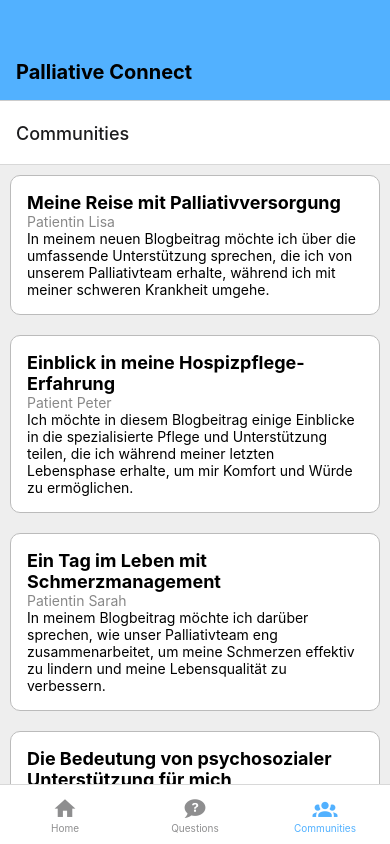
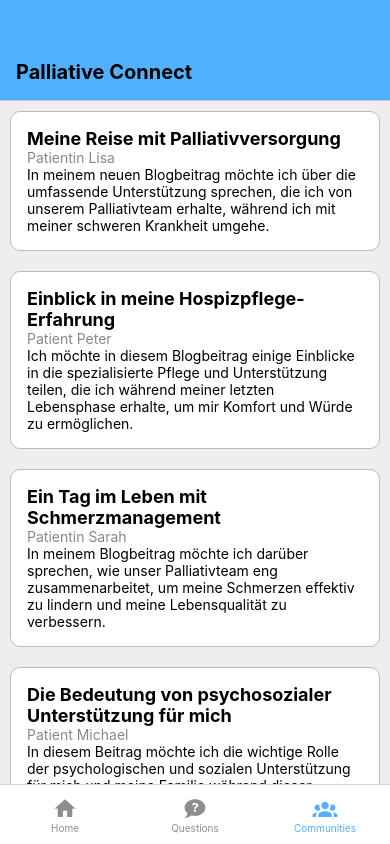
Before and after one commit to simon-metzler/palliative-connect, a React Native app: screen /Communities in a window 390 px wide. Built offline with nearby package versions, Linux system fonts and the light colour scheme.

Commit message:
implemented navigation system

```diff
--- a/components/bottom-tabs.js
+++ b/components/bottom-tabs.js
@@ -1,9 +1,10 @@
 import  { StyleSheet } from 'react-native';
 import { createBottomTabNavigator } from '@react-navigation/bottom-tabs';
 import MaterialCommunityIcons from 'react-native-vector-icons/MaterialCommunityIcons';
-import Home from '../tabs/home';
-import Communities from '../tabs/communities';
-import QuestionPortal from '../tabs/question-portal';
+import Communities from '../screens/communities';
+import QuestionPortal from '../screens/question-portal';
+import HomeStack from '../routes/homeStack';
+import { createAppContainer } from 'react-navigation';
 
 const Tab = createBottomTabNavigator();
 
@@ -14,11 +15,12 @@ const BottomTabs = () => {
       screenOptions={{
         tabBarActiveTintColor: '#52b1ff',
         tabBarStyle: styles.tabBar,
+        headerShown: false,
       }}
     >
       <Tab.Screen
         name="Infos"
-        component={Home}
+        component={HomeStack}
         options={{
           tabBarLabel: 'Home',
           tabBarIcon: ({ color, size }) => (
--- /dev/null
+++ b/components/information.js
@@ -0,0 +1,15 @@
+import React from 'react';
+import { View, Text } from 'react-native';
+
+const Information = ({ route }) => {
+
+    const { item } = route.params;
+
+    return (
+        <View>
+            <Text>{item.title}</Text>
+        </View>
+    );
+};
+
+export default Information;
--- a/components/blog.js
+++ b/components/informationPreview.js
@@ -1,12 +1,14 @@
-import { StyleSheet, View, Text } from 'react-native';
+import { StyleSheet, View, Text, TouchableOpacity } from 'react-native';
 
-const Blog = ( { item } ) => {
+const InformationPreview = ( { item, navigation } ) => {
     return (
+        <TouchableOpacity onPress={() => navigation.navigate("Information", { item: item })}>
         <View style={styles.post}>
             <Text style={styles.title}>{ item.title }</Text>
             <Text style={styles.author}>{ item.author }</Text>
             <Text>{ item.text }</Text>
         </View>
+        </TouchableOpacity>
     );
 }
 
@@ -31,4 +33,4 @@ const styles = StyleSheet.create({
     },
 })
 
-export default Blog;
+export default InformationPreview;
--- a/components/post.js
+++ /dev/null
@@ -1,34 +0,0 @@
-import { StyleSheet, View, Text } from 'react-native';
-
-const Post = ( { item } ) => {
-    return (
-        <View style={styles.post}>
-            <Text style={styles.title}>{ item.title }</Text>
-            <Text style={styles.author}>{ item.author }</Text>
-            <Text>{ item.text }</Text>
-        </View>
-    );
-}
-
-
-const styles = StyleSheet.create({
-    post: {
-        padding: 16,
-        margin: 10,
-        borderColor: "#bbb",
-        borderWidth: 1,
-        borderRadius: 10,
-        flexDirection: "column",
-        backgroundColor: "#fff",
-    },
-    title: {
-        fontSize: 18,
-        fontWeight: "bold",
-    },
-    author: {
-        fontSize: 14,
-        color: "#888",
-    },
-})
-
-export default Post;
--- /dev/null
+++ b/components/postPreview.js
@@ -0,0 +1,34 @@
+import { StyleSheet, View, Text } from 'react-native';
+
+const PostPreview = ( { item } ) => {
+    return (
+        <View style={styles.post}>
+            <Text style={styles.title}>{ item.title }</Text>
+            <Text style={styles.author}>{ item.author }</Text>
+            <Text>{ item.text }</Text>
+        </View>
+    );
+}
+
+
+const styles = StyleSheet.create({
+    post: {
+        padding: 16,
+        margin: 10,
+        borderColor: "#bbb",
+        borderWidth: 1,
+        borderRadius: 10,
+        flexDirection: "column",
+        backgroundColor: "#fff",
+    },
+    title: {
+        fontSize: 18,
+        fontWeight: "bold",
+    },
+    author: {
+        fontSize: 14,
+        color: "#888",
+    },
+})
+
+export default PostPreview;
--- /dev/null
+++ b/components/questionPreview.js
@@ -0,0 +1,34 @@
+import { StyleSheet, View, Text } from 'react-native';
+
+const QuestionPreview = ( { item } ) => {
+    return (
+        <View style={styles.post}>
+            <Text style={styles.title}>{ item.title }</Text>
+            <Text style={styles.author}>{ item.author }</Text>
+            <Text>{ item.text }</Text>
+        </View>
+    );
+}
+
+
+const styles = StyleSheet.create({
+    post: {
+        padding: 16,
+        margin: 10,
+        borderColor: "#bbb",
+        borderWidth: 1,
+        borderRadius: 10,
+        flexDirection: "column",
+        backgroundColor: "#fff",
+    },
+    title: {
+        fontSize: 18,
+        fontWeight: "bold",
+    },
+    author: {
+        fontSize: 14,
+        color: "#888",
+    },
+})
+
+export default QuestionPreview;
--- a/package.json
+++ b/package.json
@@ -11,12 +11,14 @@
   "dependencies": {
     "@react-navigation/bottom-tabs": "^6.5.20",
     "@react-navigation/native": "^6.1.17",
+    "@react-navigation/native-stack": "^6.9.26",
     "expo": "~50.0.14",
     "expo-status-bar": "~1.11.1",
     "react": "18.2.0",
     "react-native": "0.73.6",
     "react-native-safe-area-context": "4.8.2",
-    "react-native-screens": "~3.29.0"
+    "react-native-screens": "~3.29.0",
+    "react-navigation-stack": "^2.10.4"
   },
   "devDependencies": {
     "@babel/core": "^7.20.0"
--- /dev/null
+++ b/routes/homeStack.js
@@ -0,0 +1,18 @@
+import { createNativeStackNavigator } from '@react-navigation/native-stack';
+import { createAppContainer } from 'react-navigation';
+import Home from '../screens/home';
+import Information from '../components/information';
+
+const stack = createNativeStackNavigator();
+
+const HomeStack = () => {
+    return (
+            <stack.Navigator>
+                <stack.Screen name="Home" component={Home}/>
+                <stack.Screen name="Information" component={Information}/>
+            </stack.Navigator>
+    );
+}
+
+
+export default HomeStack;
--- a/tabs/communities.js
+++ b/screens/communities.js
@@ -1,9 +1,9 @@
 import { View, StyleSheet, FlatList } from "react-native";
-import Blog from "../components/blog";
+import PostPreview from "../components/postPreview";
 import { useState } from "react";
 
 const Communities = () => {
-    const [blogs, setBlogs] = useState([
+    const [posts, setPosts] = useState([
         { title: 'Meine Reise mit Palliativversorgung', text: 'In meinem neuen Blogbeitrag möchte ich über die umfassende Unterstützung sprechen, die ich von unserem Palliativteam erhalte, während ich mit meiner schweren Krankheit umgehe.', author: 'Patientin Lisa', key: '1' },
         { title: 'Einblick in meine Hospizpflege-Erfahrung', text: 'Ich möchte in diesem Blogbeitrag einige Einblicke in die spezialisierte Pflege und Unterstützung teilen, die ich während meiner letzten Lebensphase erhalte, um mir Komfort und Würde zu ermöglichen.', author: 'Patient Peter', key: '2' },
         { title: 'Ein Tag im Leben mit Schmerzmanagement', text: 'In meinem Blogbeitrag möchte ich darüber sprechen, wie unser Palliativteam eng zusammenarbeitet, um meine Schmerzen effektiv zu lindern und meine Lebensqualität zu verbessern.', author: 'Patientin Sarah', key: '3' },
@@ -17,9 +17,9 @@ const Communities = () => {
     return (
         <View style={styles.container}>
             <FlatList
-              data = {blogs}
+              data = {posts}
               renderItem={({item}) => (
-                <Blog item={item}/>
+                <PostPreview item={item}/>
               )}
 
             />
--- a/tabs/home.js
+++ b/screens/home.js
@@ -1,10 +1,10 @@
 import { View, StyleSheet, FlatList } from "react-native";
 import { useState } from "react";
-import Post from "../components/post";
+import InformationPreview from "../components/informationPreview";
 
-const Home = () => {
+const Home = ( {navigation }) => {
 
-    const [posts, setPosts] = useState([
+    const [information, setInformation] = useState([
         { title: 'Unterstützung für Patienten', text: 'Unser Palliativteam bietet umfassende Unterstützung für Patienten mit schweren Krankheiten.', author: 'Dr. Anna Müller', key: '1' },
         { title: 'Hospizpflege', text: 'Wir bieten spezialisierte Pflege und Unterstützung für Patienten in ihrer letzten Lebensphase, um ihnen Komfort und Würde zu ermöglichen.', author: 'Dr. Max Schmidt', key: '2' },
         { title: 'Schmerzmanagement', text: 'Unser Team aus Palliativmedizinern und Pflegekräften arbeitet eng zusammen, um Schmerzen effektiv zu lindern und die Lebensqualität unserer Patienten zu verbessern.', author: 'Dr. Julia Wagner', key: '3' },
@@ -19,9 +19,9 @@ const Home = () => {
     return (
         <View style={styles.container}>
             <FlatList
-              data = {posts}
+              data = {information}
               renderItem={({item}) => (
-                <Post item={item}/>
+                <InformationPreview item={item} navigation={navigation}/>
               )}
 
             />
--- a/tabs/question-portal.js
+++ b/screens/question-portal.js
@@ -1,9 +1,9 @@
 import { View, StyleSheet, FlatList } from "react-native";
-import Post from "../components/post";
+import QuestionPreview from "../components/questionPreview";
 import { useState } from "react";
 
 const QuestionPortal = () => {
-    const [posts, setPosts] = useState([
+    const [questions, setQuestions] = useState([
         { title: 'Was bietet das Palliativteam für Patienten an?', text: 'Unser Palliativteam bietet umfassende Unterstützung für Patienten mit schweren Krankheiten.', author: 'Dr. Anna Müller', key: '1' },
         { title: 'Welche Art von Pflege wird im Hospiz angeboten?', text: 'Wir bieten spezialisierte Pflege und Unterstützung für Patienten in ihrer letzten Lebensphase, um ihnen Komfort und Würde zu ermöglichen.', author: 'Dr. Max Schmidt', key: '2' },
         { title: 'Wie wird das Schmerzmanagement gehandhabt?', text: 'Unser Team aus Palliativmedizinern und Pflegekräften arbeitet eng zusammen, um Schmerzen effektiv zu lindern und die Lebensqualität unserer Patienten zu verbessern.', author: 'Dr. Julia Wagner', key: '3' },
@@ -15,9 +15,9 @@ const QuestionPortal = () => {
     return (
         <View style={styles.container}>
             <FlatList
-              data = {posts}
+              data = {questions}
               renderItem={({item}) => (
-                <Post sytle={styles.post} item={item}/>
+                <QuestionPreview sytle={styles.post} item={item}/>
               )}
 
             />
```
Also changed, not shown: components/question.js (added), 1 other file (tests, documents, lock files or other folders).
